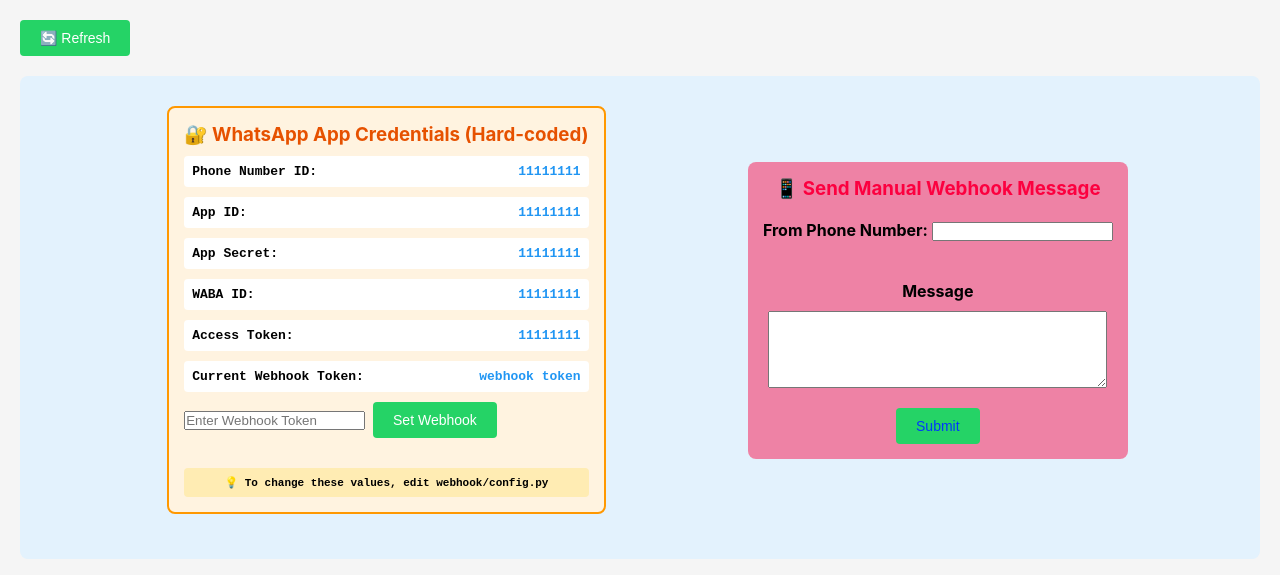
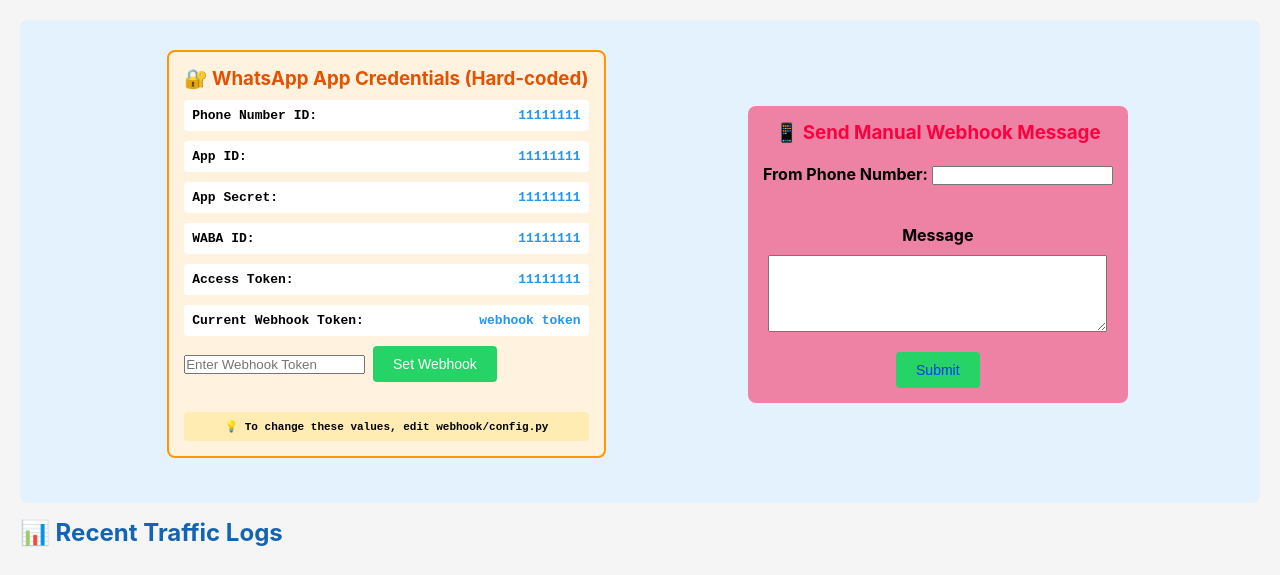
Before and after one commit to josm-odoo/whatsapp-local, a Flask app: page / in a window 1280 px wide. Shown: the part 119-694 px from the top of the page. Run offline with Flask 3, Linux system fonts and the light colour scheme; data that the repository does not hold is empty.

Commit message:
removed some future futures from index.html

```diff
--- a/templates/index.html
+++ b/templates/index.html
@@ -23,9 +23,9 @@
     </div>
 </div> -->
 
-<div style="margin-bottom: 20px;">
+<!-- <div style="margin-bottom: 20px;">
     <button class="refresh-btn" onclick="location.reload()">🔄 Refresh</button>
-</div>
+</div> -->
 
 <!-- WhatsApp Credentials and Manual Message Sender -->
 <div class="creds-message-sender">
```
Also changed, not shown: README.md.
